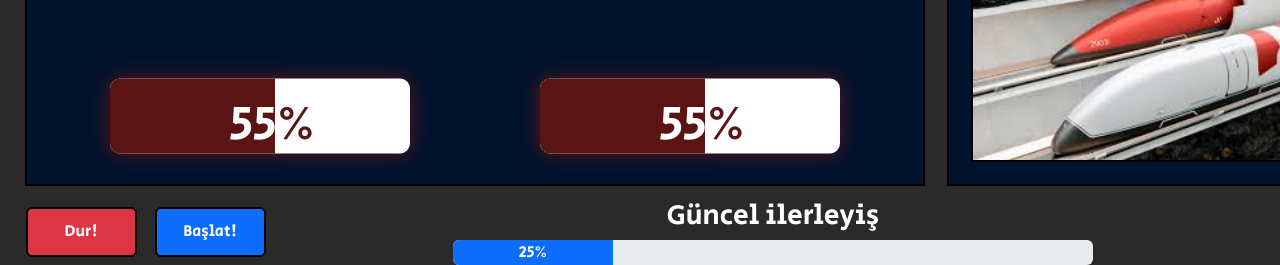
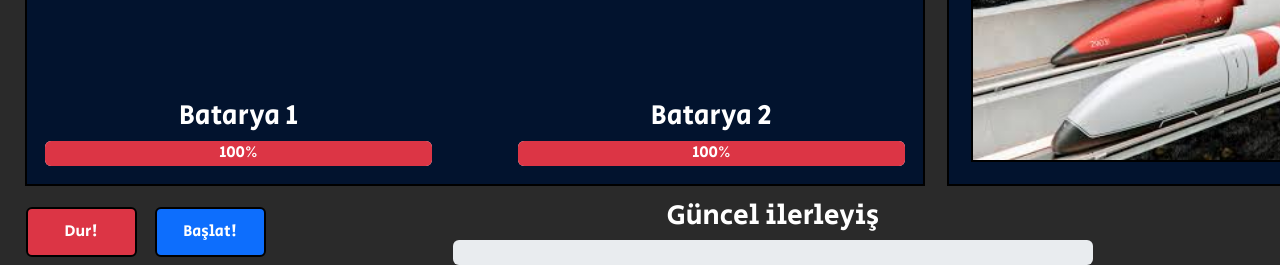
Before and after one commit to ozkanerbatu/hyperloop, an Electron app: page index.html in a window 1280 px wide. Shown: the part 682-947 px from the top of the page. Drawn offline with nearby package versions, Linux system fonts and the light colour scheme; a web font is replaced by a local one.

Commit message:
Batarya progress

```diff
--- a/index.html
+++ b/index.html
@@ -83,17 +83,29 @@
               data-label_color="#fff">
             </div>
           </div>
-          <div class="powerbar">
-            <div class="power-bar" data-content="55%">
+          <div class="powerbar-container">
+            <div class="powerbar">
+              <h3 class="progress-text">Batarya 1</h3>
+              <div class="progress">
+                <div id="progress2" class="progress-bar bg-danger" role="progressbar" style="width: 100%;" aria-valuenow="100"
+                  aria-valuemin="0" aria-valuemax="100">100%
+                </div>
+              </div>
             </div>
-            <div class="power-bar" data-content="55%">
+            <div class="powerbar2">
+              <h3 class="progress-text">Batarya 2</h3>
+              <div class="progress">
+                <div id="progress3" class="progress-bar bg-danger" role="progressbar" style="width: 100%;" aria-valuenow="100"
+                  aria-valuemin="0" aria-valuemax="100">100%
+                </div>
+              </div>
             </div>
           </div>
         </div>
       </div>
       <div class="tab-pane fade" id="profile-tab-pane" role="tabpanel" aria-labelledby="profile-tab" tabindex="0">
         <div class="Content">
-          <p>İyiyim sen</p>
+          <p>Berat The Great</p>
         </div>
       </div>
     </div>
@@ -116,9 +128,9 @@
     <div class="progress-container">
       <h3 class="progress-text">Güncel ilerleyiş</h3>
       <div class="progress">
-        <div id="progress" class="progress-bar" role="progressbar" style="width: 25%" aria-valuenow="25"
+        <div id="progress" class="progress-bar" role="progressbar" style="width: 0%" aria-valuenow="0"
           aria-valuemin="0" aria-valuemax="100">
-          25%
+          0%
         </div>
       </div>
     </div>
@@ -149,8 +161,36 @@
         i++;
       }, 100);
     };
+    const progress2 = () => {
+      let i = 100;
+      let interval = setInterval(() => {
+        if (i == 0) {
+          clearInterval(interval);
+        }
+        $("#progress2")
+          .css("width", i + "%")
+          .attr("aria-valuenow", i)
+          .text(i + "%");
+        i--;
+      }, 0);
+    };
+    const progress3 = () => {
+      let i = 100;
+      let interval = setInterval(() => {
+        if (i == 0) {
+          clearInterval(interval);
+        }
+        $("#progress3")
+          .css("width", i + "%")
+          .attr("aria-valuenow", i)
+          .text(i + "%");
+        i--;
+      }, 0);
+    };
     $("#start").click(() => {
       progress();
+      progress2();
+      progress3();
     });
   </script>
 </body>
--- a/style.css
+++ b/style.css
@@ -150,51 +150,16 @@ h1 {
     flex-direction: row;
     justify-content: space-around;
 }
-
-.powerbar {
+.powerbar-container{
     display: flex;
     flex-direction: row;
-    justify-content: space-around;
+    justify-content: space-between;
 }
-
-.power-bar * {
-    position: absolute;
+.powerbar {
+    width: 45%;
 }
-
-.power-bar {
-    font-size: 3rem;
-    height: 75px;
-    width: 300px;
-    transform: translate(-50%, -50%);
-    filter: drop-shadow(0 0 10px rgb(90 20 20));
-    padding-left: 150px;
-    padding-top: 25px;
-}
-
-.power-bar:before,
-.power-bar:after {
-    padding: 10px 0;
-    text-indent: 120px;
-    position: absolute;
-    white-space: nowrap;
-    overflow: hidden;
-    content: attr(data-content);
-    height: 100%;
-}
-
-.power-bar:before {
-    background-color: #fff;
-    color: rgb(90 20 20);
-    width: 100%;
-    border-radius: 10px;
-}
-
-.power-bar:after {
-    background-color: rgb(90 20 20);
-    color: #fff;
-    width: 55%;
-    border-top-left-radius: 10px;
-    border-bottom-left-radius: 10px;
+.powerbar2{
+    width: 45%;
 }
 
 .GaugeMeter {
```
